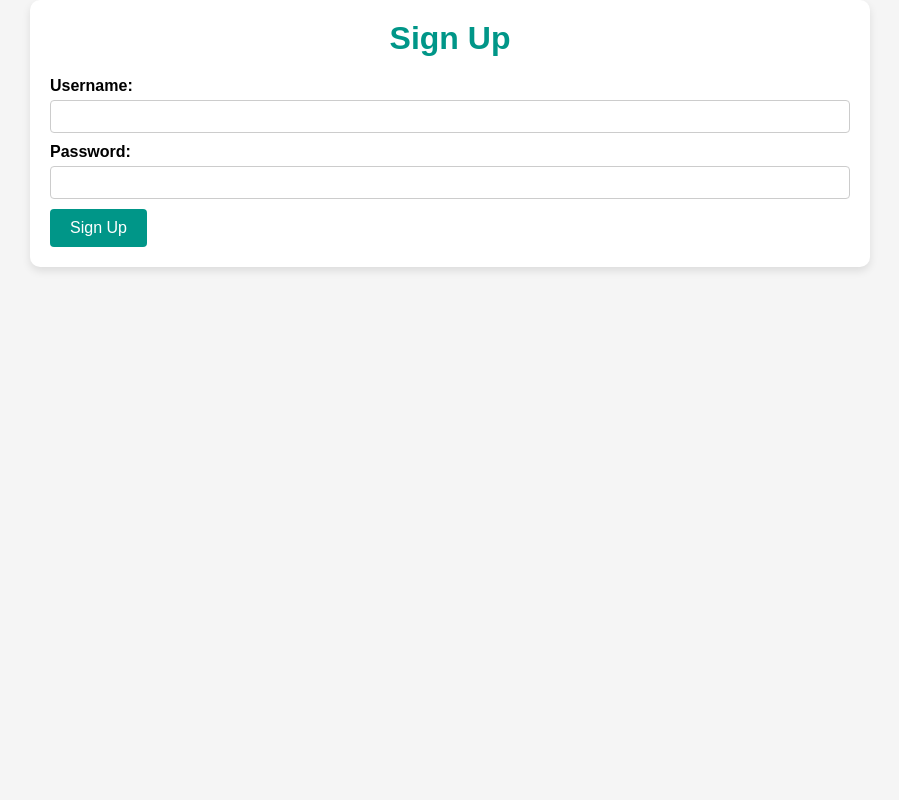
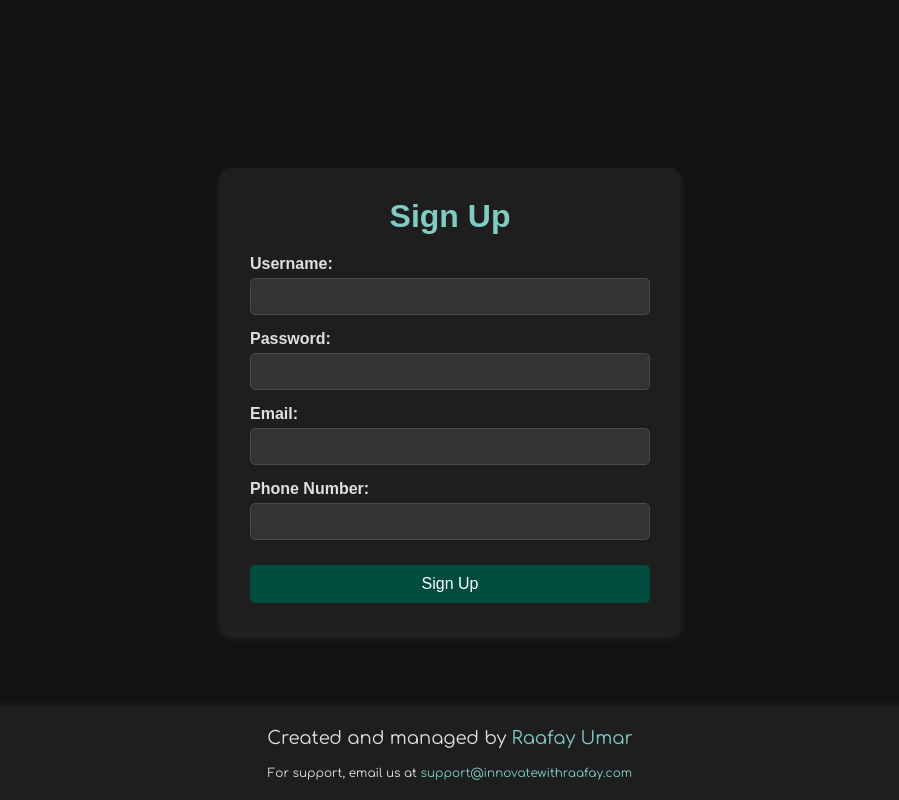
Before and after one commit to raafayumar/Patient-Management-system, a Flask app: page /signup in a window 1280 px wide. Shown: the whole page, without its empty margins (190-1089 px from the left). Run offline with Flask 3, Linux system fonts and the light colour scheme.

Commit message:
added profile feature and changed color scheme

```diff
--- a/app.py
+++ b/app.py
@@ -14,9 +14,8 @@ os.makedirs(path_to_data, exist_ok=True)
 
 credentials_file_path = os.path.join(current_path, 'config')
 
-
 app = Flask(__name__)
-app.secret_key = '47c27afab0bd14cdec75933666c92a587038f57c11c2a68a59d3b9800fb1d755'
+app.secret_key = os.environ.get('SECRET_KEY') or os.urandom(24)
 
 users = {}
 
@@ -30,30 +29,68 @@ if not os.path.exists(credentials_file_path):
 @app.route('/signup', methods=['GET', 'POST'])
 def signup():
     if request.method == 'POST':
-        new_username = request.form['username']
+        new_username = request.form['username'].lower()
         new_password = request.form['password']
+        new_email = request.form['email']
+        new_phone = request.form['phone']
 
+        # Load existing users from the credentials file
         with open(os.path.join(credentials_file_path, 'credentials.json'), 'r') as cred_file:
             users = json.load(cred_file)
 
+        # Check if the username already exists
         if new_username in users:
             return "Username already exists. Please choose another username."
 
-        users[new_username] = new_password
+        # Add the new user with their email and phone to the credentials file
+        users[new_username] = {
+            "password": new_password,
+            "email": new_email,
+            "phone": new_phone
+        }
 
         with open(os.path.join(credentials_file_path, 'credentials.json'), 'w') as cred_file:
             json.dump(users, cred_file)
+
+        # Create a folder for the new doctor to store their patient files
+        doctor_folder = os.path.join(path_to_data, new_username)
+        os.makedirs(doctor_folder, exist_ok=True)
 
         return redirect(url_for('login'))
 
     return render_template('signup.html')
 
 
-def generate_unique_id():
-    config_folder_path = 'config'
+def process_patient_data(patient_data):
+    """Processes patient data by cleaning up newlines and splitting multi-line text."""
+    processed_data = {}
+
+    for line in patient_data:
+        key, value = line.strip().split(': ', 1)
+        if 'Diagnosis' in key or 'Complaints & History' in key or 'Prescription' in key:
+            value = value.strip('[]').replace(r'\r', '').split(', ')
+            value = '\n'.join(value)
+        processed_data[key] = value
+
+    return processed_data
+
+
+def get_patient_data(file_path):
+    """Reads patient data from the given file path."""
+    if not os.path.exists(file_path):
+        return None
+
+    with open(file_path, 'r') as file:
+        patient_data = file.readlines()
+
+    return process_patient_data(patient_data)
+
+
+def generate_unique_id(doctor_name):
+    config_folder_path = os.path.join(current_path, 'config')
     os.makedirs(config_folder_path, exist_ok=True)
 
-    used_ids_file_path = os.path.join(config_folder_path, 'used_ids.json')
+    used_ids_file_path = os.path.join(config_folder_path, f'{doctor_name}_used_ids.json')
     used_ids = []
 
     if os.path.exists(used_ids_file_path):
@@ -65,7 +102,7 @@ def generate_unique_id():
 
     last_used_id = used_ids[-1] if used_ids else 0
     new_id = last_used_id + 1
-    formatted_id = f'FC{new_id:04d}'
+    formatted_id = f'{doctor_name}_FC{new_id:04d}'
     used_ids.append(new_id)
 
     with open(used_ids_file_path, 'w') as file:
@@ -104,10 +141,11 @@ def add_follow_up_to_file(file_path, diagnosis, prescription):
 @login_required
 def index():
     username = session['username']
-    return render_template('index.html', username=username)
+    return render_template('index.html', username=username.capitalize())
 
 
 @app.route('/add_patient', methods=['GET', 'POST'])
+@login_required
 def add_patient():
     if request.method == 'POST':
         name = request.form['name']
@@ -118,13 +156,18 @@ def add_patient():
         complaints_history = request.form['complaints_history']
         prescription = request.form['prescription']
 
-        patient_id = generate_unique_id()
+        doctor_name = session['username']
+        patient_id = generate_unique_id(doctor_name)
 
-        os.makedirs('patient_data', exist_ok=True)
+        # Create the doctor’s folder if it doesn’t exist
+        doctor_folder = os.path.join(path_to_data, doctor_name)
+        os.makedirs(doctor_folder, exist_ok=True)
 
+        # Generate the file name with doctor's name and unique ID
         file_name = f'{patient_id}_{contact_number}.txt'
-        file_path = os.path.join(path_to_data, file_name)
+        file_path = os.path.join(doctor_folder, file_name)
 
+        # Save patient data to the file
         with open(file_path, 'w') as file:
             file.write(f'UID: {patient_id}\n')
             file.write(f"Date: {datetime.today().strftime('%Y-%m-%d')}\n")
@@ -132,9 +175,10 @@ def add_patient():
             file.write(f'Sex: {sex.upper()}\n')
             file.write(f'Age: {age}\n')
             file.write(f'Contact Number: {contact_number}\n')
+
             if '\n' in diagnosis:
-                new_dea = diagnosis.split('\n')
-                file.write(f'Diagnosis: {new_dea}\n')
+                new_diag = diagnosis.split('\n')
+                file.write(f'Diagnosis: {new_diag}\n')
             else:
                 file.write(f'Diagnosis: {diagnosis}\n')
 
@@ -145,8 +189,8 @@ def add_patient():
                 file.write(f'Complaints & History: {complaints_history}\n')
 
             if '\n' in prescription:
-                new_pre = prescription.split('\n')
-                file.write(f'Prescription: {new_pre}\n')
+                new_pres = prescription.split('\n')
+                file.write(f'Prescription: {new_pres}\n')
             else:
                 file.write(f'Prescription: {prescription}\n')
 
@@ -156,25 +200,35 @@ def add_patient():
 
 
 @app.route('/follow_up/<string:patient_id>', methods=['GET', 'POST'])
+@login_required
 def follow_up(patient_id):
-    global file_path
+    doctor_name = session['username']
+    doctor_folder = os.path.join(path_to_data, doctor_name)
+
+    # Locate the patient file
+    file_path = ''
+    for patient_file in os.listdir(doctor_folder):
+        if patient_id in patient_file:
+            file_path = os.path.join(doctor_folder, patient_file)
+            break
+
+    if not file_path or not os.path.exists(file_path):
+        return "Patient not found"
+
     if request.method == 'POST':
+        # Get form data from the follow-up form
         follow_up_required = request.form['follow_up_required']
         follow_up_days_str = request.form.get('follow_up_days')
+        new_diagnosis = request.form.get('diagnosis')
+        new_prescription = request.form.get('prescription')
 
+        # Determine the next follow-up date
         if follow_up_days_str and follow_up_days_str.isdigit():
             follow_up_days = int(follow_up_days_str)
         else:
             follow_up_days = 0
 
-        for patient_file in os.listdir(path_to_data):
-            if patient_id in patient_file:
-                file_path = os.path.join(path_to_data, patient_file)
-                break
-
-        if not os.path.exists(file_path):
-            return "Patient not found"
-
+        # Append the new follow-up information to the patient's file
         with open(file_path, 'a') as file:
             if follow_up_required == 'Yes' and follow_up_days:
                 today = datetime.today()
@@ -183,32 +237,29 @@ def follow_up(patient_id):
                 file.write(f"Medicine days from {datetime.today().strftime('%Y-%m-%d')}: {follow_up_days}\n")
                 file.write(f'Next Follow-up Date: {next_follow_up_date_str}\n')
 
-        with open(file_path, 'r') as file:
-            patient_data = file.readlines()
-
-        patient = {}
-        for line in patient_data:
-            key, value = line.strip().split(': ')
-            if 'Diagnosis' or 'Complaints & History' or 'Prescription' in key:
-                value = value.strip('[]').replace(r'\r', '').split(', ')
-                value = '\n'.join(value)
-            patient[key] = value
-
+        # Retrieve existing patient data and follow-up history
+        patient = get_patient_data(file_path)
+        if not patient:
+            return "Error reading patient data"
         return render_template('view_patient.html', patient=patient)
 
     return render_template('follow_up.html', patient_id=patient_id)
 
 
+
 @app.route('/add_follow_up/<string:patient_id>', methods=['GET', 'POST'])
+@login_required
 def add_follow_up(patient_id):
-    global file_path
+    doctor_name = session['username']
+    doctor_folder = os.path.join(path_to_data, doctor_name)
 
-    for patient_file in os.listdir(path_to_data):
+    file_path = ''
+    for patient_file in os.listdir(doctor_folder):
         if patient_id in patient_file:
-            file_path = os.path.join(path_to_data, patient_file)
+            file_path = os.path.join(doctor_folder, patient_file)
             break
 
-    if not os.path.exists(file_path):
+    if not file_path or not os.path.exists(file_path):
         return "Patient not found"
 
     if request.method == 'POST':
@@ -219,120 +270,112 @@ def add_follow_up(patient_id):
 
         return redirect(url_for('follow_up', patient_id=patient_id))
 
-    with open(file_path, 'r') as file:
-        patient_data = file.readlines()
-
-    patient = {}
-    for line in patient_data:
-        key, value = line.strip().split(': ')
-        if 'Diagnosis' or 'Complaints & History' or 'Prescription' in key:
-            value = value.strip('[]').replace(r'\r', '').split(', ')
-            value = '\n'.join(value)
-        patient[key] = value
+    # Reuse the get_patient_data function to fetch and process patient data
+    patient = get_patient_data(file_path)
+    if not patient:
+        return "Error reading patient data"
 
     return render_template('add_follow_up.html', patient=patient, patient_id=patient_id)
 
 
 @app.route('/view_patient')
-def view_patient():
-    patient_files = os.listdir('patient_data')
+@login_required
+def view_patients():
+    doctor_name = session['username']
+    doctor_folder = os.path.join(path_to_data, doctor_name)
+
+    if not os.path.exists(doctor_folder):
+        return "No patients found for this doctor."
+
+    patient_files = os.listdir(doctor_folder)
     all_patients = []
 
     for file in patient_files:
-        uid = file.split('_')[0]
-        contact_number = file.split('_')[1].replace('.txt', '')
+        uid = file.split('_')[1]
+        contact_number = file.split('_')[2].replace('.txt', '')
 
-        file_path = os.path.join('patient_data', file)
-        with open(file_path, 'r') as file_content:
-            for line in file_content:
-                if line.startswith('Name:'):
-                    name = line.split(': ')[1].strip()
-                    break
-            else:
-                name = "Unknown"
+        file_path = os.path.join(doctor_folder, file)
+        patient = get_patient_data(file_path)
+        if not patient:
+            continue
 
-        all_patients.append({'uid': uid, 'name': name})
+        all_patients.append({'uid': uid, 'name': patient.get('Name', 'Unknown'), 'contact': contact_number})
 
     return render_template('search_patients.html', num_patients=len(patient_files), all_patients=all_patients)
 
 
 @app.route('/search_patient', methods=['POST'])
+@login_required
 def search_patient():
-    global file_path, patient
+    doctor_name = session['username']
+    doctor_folder = os.path.join(path_to_data, doctor_name)
+
+    search_input = request.form['search_input'].upper()
+
     file_path = ''
-    search_input = request.form['search_input'].upper()
     if len(search_input) >= 6:
-        for patient_file in os.listdir(path_to_data):
-            if search_input.isnumeric() and search_input == patient_file.replace('.txt', '').split('_')[1]:
-                file_path = os.path.join(path_to_data, patient_file)
+        for patient_file in os.listdir(doctor_folder):
+            if search_input.isnumeric() and search_input == patient_file.replace('.txt', '').split('_')[2]:
+                file_path = os.path.join(doctor_folder, patient_file)
                 break
-            elif search_input.isalnum() and search_input == patient_file.replace('.txt', '').split('_')[0]:
-                file_path = os.path.join(path_to_data, patient_file)
+            elif search_input.isalnum() and search_input == patient_file.replace('.txt', '').split('_')[1]:
+                file_path = os.path.join(doctor_folder, patient_file)
                 break
-    else:
+
+    if not file_path or not os.path.exists(file_path):
         return "Patient not found"
 
-    if not os.path.exists(file_path):
-        return "Patient not found"
-
-    with open(file_path, 'r') as file:
-        patient_data = file.readlines()
-
-    patient = {}
-    for line in patient_data:
-        key, value = line.strip().split(': ')
-        if 'Diagnosis' or 'Complaints & History' or 'Prescription' in key:
-            value = value.strip('[]').replace(r'\r', '').split(', ')
-            value = '\n'.join(value)
-        patient[key] = value
+    # Reuse the get_patient_data function
+    patient = get_patient_data(file_path)
+    if not patient:
+        return "Error reading patient data"
 
     return render_template('view_patient.html', patient=patient, patient_id=search_input)
 
 
 @app.route('/open_view_patient/<string:patient_id>')
+@login_required
 def open_view_patient(patient_id):
+    doctor_name = session['username']
+    doctor_folder = os.path.join(path_to_data, doctor_name)
+
     file_path = ''
-
-    for patient_file in os.listdir(path_to_data):
-        if patient_id.isalnum() and patient_id == patient_file.replace('.txt', '').split('_')[0]:
-            file_path = os.path.join(path_to_data, patient_file)
+    for patient_file in os.listdir(doctor_folder):
+        if patient_id.isalnum() and patient_id == patient_file.replace('.txt', '').split('_')[1]:
+            file_path = os.path.join(doctor_folder, patient_file)
             break
 
-    with open(file_path, 'r') as file:
-        patient_data = file.readlines()
+    if not file_path or not os.path.exists(file_path):
+        return "Patient not found"
 
-    patient = {}
-    for line in patient_data:
-        key, value = line.strip().split(': ')
-        if 'Diagnosis' or 'Complaints & History' or 'Prescription' in key:
-            value = value.strip('[]').replace(r'\r', '').split(', ')
-            value = '\n'.join(value)
-        patient[key] = value
+    # Reuse the get_patient_data function
+    patient = get_patient_data(file_path)
+    if not patient:
+        return "Error reading patient data"
 
     return render_template('view_patient.html', patient=patient, patient_id=patient_id)
 
 
 @app.route('/scheduled_follow_up')
+@login_required
 def upcoming_follow_ups():
-    today = datetime.today().strftime('%Y-%m-%d')
-    patient_files = os.listdir('patient_data')
+    today = datetime.today()
+    doctor_name = session['username']
+    doctor_folder = os.path.join(path_to_data, doctor_name)
+
     upcoming_follow_ups = []
 
-    for patient_file in patient_files:
-        with open(f'patient_data/{patient_file}', 'r') as file:
-            patient_data = file.readlines()
-
-        patient = {}
-        for line in patient_data:
-            key, value = line.strip().split(': ')
-            if 'Diagnosis' or 'Complaints & History' or 'Prescription' in key:
-                value = value.strip('[]').replace(r'\r', '').split(', ')
-                value = '\n'.join(value)
-            patient[key] = value
+    for patient_file in os.listdir(doctor_folder):
+        file_path = os.path.join(doctor_folder, patient_file)
+        patient = get_patient_data(file_path)
+        if not patient:
+            continue
 
         if 'Next Follow-up Date' in patient:
-            follow_up_date = patient['Next Follow-up Date']
+            follow_up_date = datetime.strptime(patient['Next Follow-up Date'], '%Y-%m-%d')
             if follow_up_date >= today:
+                remaining_days = (follow_up_date - today).days
+                patient['Remaining Days'] = f'{remaining_days} days' if remaining_days > 0 else 'Today'
                 upcoming_follow_ups.append(patient)
 
     upcoming_follow_ups.sort(key=lambda x: x.get('Next Follow-up Date'))
@@ -344,12 +387,12 @@ def upcoming_follow_ups():
 def login():
     with open(os.path.join(credentials_file_path, 'credentials.json'), 'r') as cred_file:
         users = json.load(cred_file)
-    print(users)
+
     if request.method == 'POST':
-        username = request.form['username']
+        username = request.form['username'].lower()
         password = request.form['password']
 
-        if username in users and users[username] == password:
+        if username in users and users[username]['password'] == password:
             session['username'] = username
             return redirect(url_for('index'))
 
@@ -365,4 +408,4 @@ def logout():
 
 
 if __name__ == '__main__':
-    app.run(debug=True, host='0.0.0.0', port=8000)
+    app.run(debug=True, host='0.0.0.0', port=8080)
--- a/static/css/style.css
+++ b/static/css/style.css
@@ -1,20 +1,20 @@
 /* Color Variables */
 :root {
-    --primary-color: #009688; /* Darker Shade of Light Blue */
-    --secondary-color: #00796b; /* Slightly Darker Shade of Light Blue */
-    --background-color: #f5f5f5;
-    --container-background: #ffffff;
-    --container-shadow: rgba(0, 0, 0, 0.1);
-    --text-color: #333333;
-    --link-color: #009688; /* Darker Shade of Light Blue */
-    --form-border: #cccccc;
-    --button-bg: #009688;
-    --button-hover-bg: #00796b;
-    --header-bg: #e0f2f0;
-    --footer-bg: #f5f5f5;
-    --footer-shadow: rgba(0, 0, 0, 0.1);
-    --table-border: #ddd;
-    --welcome-message-color: #191919; /* Darker Shade of Light Blue */
+    --primary-color: #80cbc4; /* Lighter Shade of Teal */
+    --secondary-color: #004d40; /* Darker Teal */
+    --background-color: #121212; /* Dark Background */
+    --container-background: #1e1e1e; /* Darker Container */
+    --container-shadow: rgba(255, 255, 255, 0.1);
+    --text-color: #e0e0e0; /* Light Text */
+    --link-color: #80cbc4; /* Lighter Teal */
+    --form-border: #4a4a4a; /* Lighter Dark Border */
+    --button-bg: #004d40; /* Darker Button */
+    --button-hover-bg: #00695c; /* Lighter Button Hover */
+    --header-bg: #1c1c1c; /* Dark Header Background */
+    --footer-bg: #1e1e1e; /* Dark Footer Background */
+    --footer-shadow: rgba(255, 255, 255, 0.1);
+    --table-border: #333; /* Darker Border for Tables */
+    --welcome-message-color: #80cbc4; /* Lighter Teal */
 }
 
 /* Reset some default styles for consistency across browsers */
@@ -28,6 +28,7 @@ body {
     background-color: var(--background-color);
     margin: 0;
     padding: 0;
+    color: var(--text-color); /* Ensure default text is light */
 }
 
 .container {
@@ -57,6 +58,7 @@ label {
     display: block;
     margin-bottom: 5px;
     font-weight: bold;
+    color: var(--text-color); /* Ensure label text is light */
 }
 
 input[type="text"],
@@ -69,6 +71,8 @@ textarea {
     border: 1px solid var(--form-border);
     border-radius: 4px;
     box-sizing: border-box;
+    background-color: #333; /* Darker input background */
+    color: #fff; /* Ensure input text is white */
 }
 
 button {
@@ -157,7 +161,7 @@ h2 {
 }
 
 .patient-item {
-    border-bottom: 1px solid #ccc;
+    border-bottom: 1px solid var(--form-border);
     padding-bottom: 10px;
 }
 
@@ -211,3 +215,81 @@ h1 {
     display: flex;
     justify-content: center;
 }
+
+/* Welcome message styling */
+.welcome-message {
+    font-size: 24px;
+    color: white; /* Set to white */
+    margin-bottom: 30px;
+    font-weight: bold;
+    font-family: 'Comfortaa', serif;
+}
+
+/* Auth Page Centering */
+.auth-page {
+    display: flex;
+    justify-content: center; /* Center container horizontally */
+    align-items: center; /* Center container vertically */
+    height: 100vh; /* Full viewport height */
+    background-color: var(--background-color); /* Dark background */
+}
+
+.auth-page .container {
+    background-color: var(--container-background); /* Dark container background */
+    padding: 30px;
+    border-radius: 10px;
+    box-shadow: 0 4px 8px var(--container-shadow);
+    width: 100%;
+    max-width: 400px; /* Limit the width of the container */
+    text-align: left; /* Left-align all content within the container */
+}
+
+.auth-page h1 {
+    text-align: center; /* Only the title will be centered */
+    margin-bottom: 20px;
+    color: var(--primary-color); /* Primary color for title */
+}
+
+.auth-page label {
+    display: block;
+    margin-bottom: 5px;
+    font-weight: bold;
+    color: var(--text-color); /* Label text should be light in dark mode */
+}
+
+.auth-page input[type="text"],
+.auth-page input[type="password"],
+.auth-page input[type="email"],
+.auth-page input[type="tel"] {
+    width: 100%;
+    padding: 10px;
+    margin-bottom: 15px;
+    border: 1px solid var(--form-border);
+    border-radius: 5px;
+    background-color: #333; /* Darker input background */
+    color: #fff; /* White input text */
+    box-sizing: border-box;
+}
+
+.auth-page button {
+    width: 100%;
+    background-color: var(--button-bg);
+    color: white;
+    padding: 10px 0;
+    margin-top: 10px;
+    border: none;
+    border-radius: 5px;
+    cursor: pointer;
+    font-size: 16px;
+}
+
+.auth-page button:hover {
+    background-color: var(--button-hover-bg);
+}
+
+
+/* Smaller font for support email */
+.small-text {
+    font-size: 12px; /* Adjust this size as necessary */
+    color: var(--text-color); /* Ensure it matches the dark mode theme */
+}
--- a/templates/scheduled_follow_up.html
+++ b/templates/scheduled_follow_up.html
@@ -16,7 +16,8 @@
                 <li><strong>Sex:</strong> {{ patient['Sex'] }}</li>
                 <li><strong>Age:</strong> {{ patient['Age'] }}</li>
                 <li><strong>Contact Number:</strong> {{ patient['Contact Number'] }}</li>
-                <li><strong>Next Follow-up Date:</strong> {{ patient['Next Follow-up Date'] }}</li><br>
+                <li><strong>Next Follow-up Date:</strong> {{ patient['Next Follow-up Date'] }}</li>
+                <li><strong>Remaining Days:</strong> {{ patient['Remaining Days'] }}</li><br>
                 <hr>
             {% endfor %}
         </ul>
--- a/templates/signup.html
+++ b/templates/signup.html
@@ -6,9 +6,11 @@
     <meta name="viewport" content="width=device-width, initial-scale=1.0">
     <title>Sign Up</title>
     <link rel="stylesheet" href="{{ url_for('static', filename='css/style.css') }}">
+    <link href="https://fonts.googleapis.com/css2?family=Comfortaa:wght@400;700&display=swap" rel="stylesheet">
 </head>
 
 <body>
+<div class="auth-page">
     <div class="container">
         <h1>Sign Up</h1>
         <form action="/signup" method="post">
@@ -18,8 +20,23 @@
             <label for="password">Password:</label>
             <input type="password" id="password" name="password" required><br>
 
+            <label for="email">Email:</label>
+            <input type="email" id="email" name="email" required><br>
+
+            <label for="phone">Phone Number:</label>
+            <input type="tel" id="phone" name="phone" required><br>
+
             <button type="submit">Sign Up</button>
         </form>
+    </div>
+</div>
+<div class="footer">
+        <div class="footer-content">
+            <div class="footer-text">
+                <p>Created and managed by <a href="https://github.com/RaafayUmar" target="_blank">Raafay Umar</a></p><br>
+                <p class="small-text">For support, email us at <a href="mailto:support@innovatewithraafay.com">support@innovatewithraafay.com</a></p>
+            </div>
+        </div>
     </div>
 </body>
 
```
Also changed, not shown: templates/index.html (+9 -5 lines), templates/login.html (+11 -3 lines).
